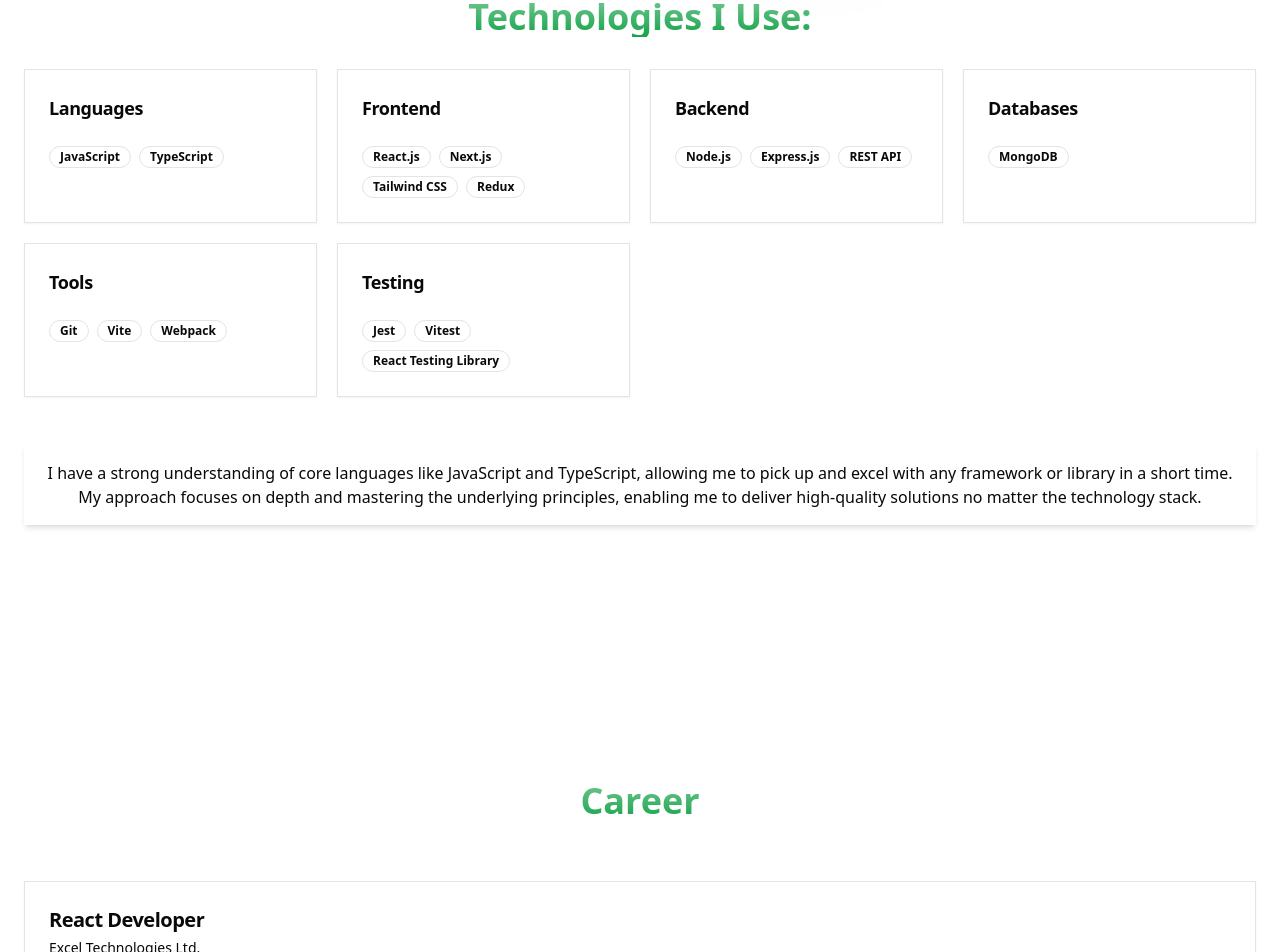
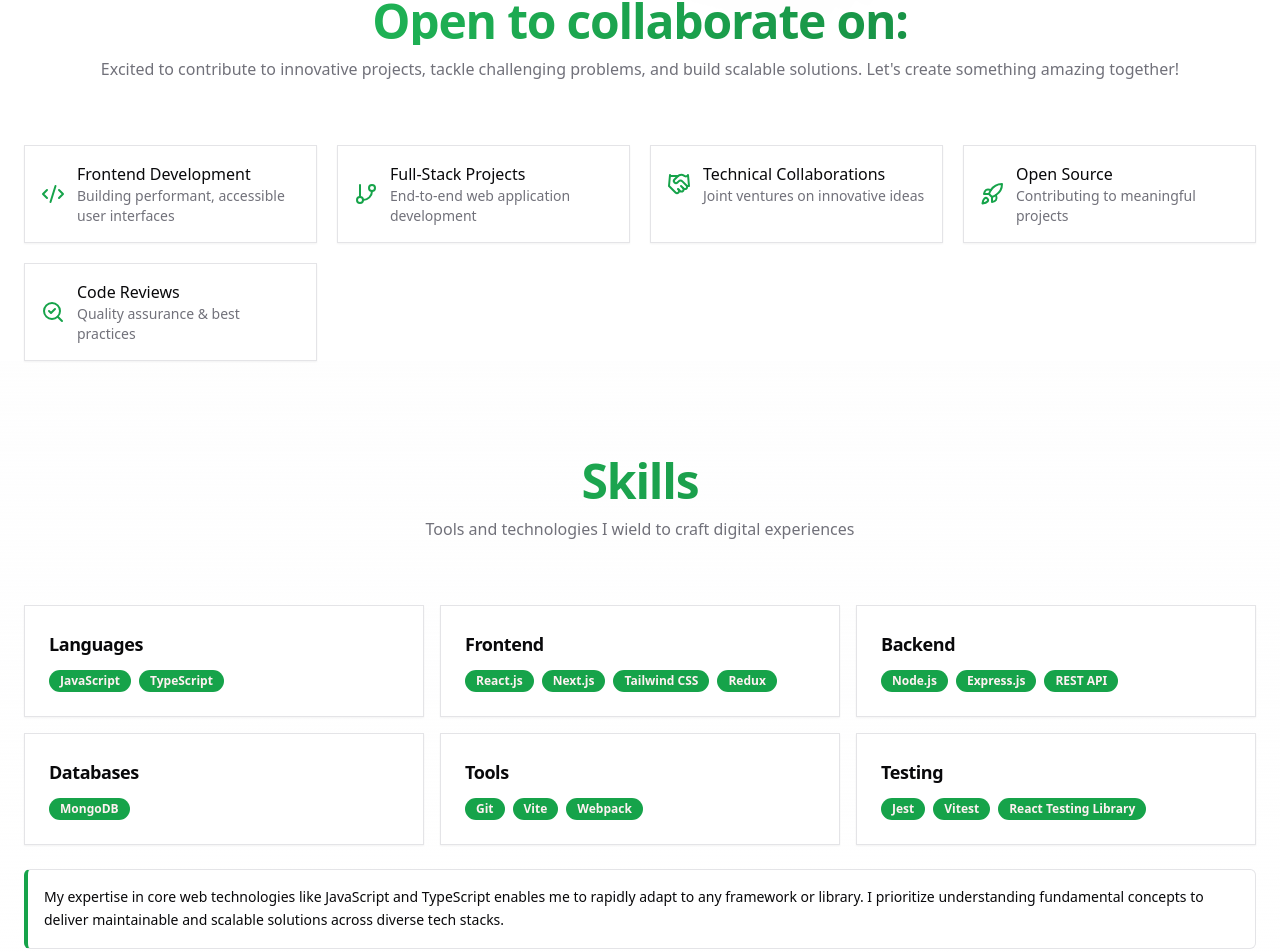
Before and after one commit to eaysin-dev/eaysin-io, a Next.js app: page / in a window 1280 px wide. Shown: the part 988-1940 px from the top of the page. Built offline with nearby package versions, Linux system fonts and the light colour scheme.

Commit message:
change design and add more one section open to work

```diff
--- a/app/page.tsx
+++ b/app/page.tsx
@@ -1,16 +1,18 @@
-import { Careers } from "@/components/sections/Careers";
-import { Footer } from "@/components/sections/footer";
-import { Hero } from "@/components/sections/Hero";
-import { Navbar } from "@/components/sections/Navbar";
-import { Portfolio } from "@/components/sections/projects";
-import { ScrollToTop } from "@/components/sections/ScrollToTop";
-import { Skills } from "@/components/sections/Skills";
+import { Careers } from '@/components/sections/Careers';
+import { Footer } from '@/components/sections/footer';
+import { Hero } from '@/components/sections/Hero';
+import { Navbar } from '@/components/sections/Navbar';
+import { OpenToWork } from '@/components/sections/OpenToWork';
+import { Portfolio } from '@/components/sections/projects';
+import { ScrollToTop } from '@/components/sections/ScrollToTop';
+import { Skills } from '@/components/sections/Skills';
 
 export default function Home() {
   return (
     <>
       <Navbar />
       <Hero />
+      <OpenToWork />
       <Skills />
       {/* <About /> */}
       <Careers />
--- /dev/null
+++ b/components/sections/OpenToWork.tsx
@@ -0,0 +1,64 @@
+import { Code2, GitBranch, Handshake, Rocket, SearchCheck } from 'lucide-react';
+import { Card } from '../ui/card';
+import Header from '../ui/header';
+
+const openToItems = [
+  {
+    icon: <Code2 className='w-6 h-6 text-green-600' />,
+    title: 'Frontend Development',
+    description: 'Building performant, accessible user interfaces',
+  },
+  {
+    icon: <GitBranch className='w-6 h-6 text-green-600' />,
+    title: 'Full-Stack Projects',
+    description: 'End-to-end web application development',
+  },
+  {
+    icon: <Handshake className='w-6 h-6 text-green-600' />,
+    title: 'Technical Collaborations',
+    description: 'Joint ventures on innovative ideas',
+  },
+  {
+    icon: <Rocket className='w-6 h-6 text-green-600' />,
+    title: 'Open Source',
+    description: 'Contributing to meaningful projects',
+  },
+  {
+    icon: <SearchCheck className='w-6 h-6 text-green-600' />,
+    title: 'Code Reviews',
+    description: 'Quality assurance & best practices',
+  },
+];
+
+export const OpenToWork = () => {
+  return (
+    <section id='openToWork' className='container'>
+      <Header
+        title='Open to collaborate on:'
+        description="Excited to contribute to innovative projects, tackle challenging problems, and build scalable solutions. Let's create something amazing together!"
+      />
+
+      {/* Technologies Grid */}
+      <div className='grid grid-cols-1 sm:grid-cols-2 md:grid-cols-2 xl:grid-cols-4 gap-5'>
+        {openToItems.map((item) => (
+          <Card
+            key={item.title}
+            className='p-4 hover:border-green-600/30 transition-colors group'
+          >
+            <div className='flex items-center gap-3'>
+              <span className='group-hover:-translate-y-1 transition-transform'>
+                {item.icon}
+              </span>
+              <div>
+                <h4 className='font-medium'>{item.title}</h4>
+                <p className='text-sm text-muted-foreground'>
+                  {item.description}
+                </p>
+              </div>
+            </div>
+          </Card>
+        ))}
+      </div>
+    </section>
+  );
+};
--- a/components/sections/Skills.tsx
+++ b/components/sections/Skills.tsx
@@ -1,64 +1,167 @@
-import { Badge } from '../ui/badge';
-import { Card, CardContent, CardHeader, CardTitle } from '../ui/card';
+// import { Badge } from '../ui/badge';
+// import { Card, CardContent, CardHeader, CardTitle } from '../ui/card';
 
-// Define a type for the technologies categories
-type Technologies = {
-  languages: string[];
-  frontend: string[];
-  backend: string[];
-  databases: string[];
-  tools: string[];
-  testing: string[];
+// // Define a type for the technologies categories
+// type Technologies = {
+//   languages: string[];
+//   frontend: string[];
+//   backend: string[];
+//   databases: string[];
+//   tools: string[];
+//   testing: string[];
+// };
+
+// // Updated technology categories with the defined type
+// const technologies: Technologies = {
+//   languages: ['JavaScript', 'TypeScript'],
+//   frontend: ['React.js', 'Next.js', 'Tailwind CSS', 'Redux'],
+//   backend: ['Node.js', 'Express.js', 'REST API'],
+//   databases: ['MongoDB'],
+//   tools: ['Git', 'Vite', 'Webpack'],
+//   testing: ['Jest', 'Vitest', 'React Testing Library'],
+// };
+
+// export const Skills = () => {
+//   return (
+//     <section id='skills' className='container pt-24 sm:py-32'>
+//       <h2 className='text-3xl md:text-4xl font-bold bg-gradient-to-b from-primary/60 to-primary text-transparent bg-clip-text mb-8 text-center'>
+//         Technologies I Use:
+//       </h2>
+
+//       {/* Technologies Grid */}
+//       <div className='grid grid-cols-1 sm:grid-cols-2 md:grid-cols-2 xl:grid-cols-4 gap-5'>
+//         {Object.keys(technologies).map((category) => (
+//           <Card key={category} className='hover:shadow-lg transition-shadow'>
+//             <CardHeader>
+//               <CardTitle className='text-lg font-semibold capitalize'>
+//                 {category}
+//               </CardTitle>
+//             </CardHeader>
+//             <CardContent>
+//               <div className='flex flex-wrap gap-2'>
+//                 {technologies[category as keyof Technologies].map(
+//                   (tech, idx) => (
+//                     <Badge key={idx} variant='outline'>
+//                       {tech}
+//                     </Badge>
+//                   ),
+//                 )}
+//               </div>
+//             </CardContent>
+//           </Card>
+//         ))}
+//       </div>
+
+//       <p className='mt-12 text-center text-sm lg:text-base font-medium p-4 rounded-none shadow-md bg-card text-card-foreground'>
+//         I have a strong understanding of core languages like JavaScript and
+//         TypeScript, allowing me to pick up and excel with any framework or
+//         library in a short time. My approach focuses on depth and mastering the
+//         underlying principles, enabling me to deliver high-quality solutions no
+//         matter the technology stack.
+//       </p>
+//     </section>
+//   );
+// };
+
+import { Badge } from '@/components/ui/badge';
+import { Card, CardContent, CardHeader, CardTitle } from '@/components/ui/card';
+import {
+  Code,
+  Database,
+  LayoutDashboard,
+  Server,
+  TestTube2,
+  Wrench,
+} from 'lucide-react';
+import { Callout } from '../ui/callout';
+import Header from '../ui/header';
+
+type TechnologyCategory = {
+  icon: React.ReactNode;
+  color: string;
+  items: string[];
 };
 
-// Updated technology categories with the defined type
-const technologies: Technologies = {
-  languages: ['JavaScript', 'TypeScript'],
-  frontend: ['React.js', 'Next.js', 'Tailwind CSS', 'Redux'],
-  backend: ['Node.js', 'Express.js', 'REST API'],
-  databases: ['MongoDB'],
-  tools: ['Git', 'Vite', 'Webpack'],
-  testing: ['Jest', 'Vitest', 'React Testing Library'],
+const technologyCategories: Record<string, TechnologyCategory> = {
+  languages: {
+    icon: <Code className='w-5 h-5' />,
+    color: 'text-blue-500',
+    items: ['JavaScript', 'TypeScript'],
+  },
+  frontend: {
+    icon: <LayoutDashboard className='w-5 h-5' />,
+    color: 'text-emerald-500',
+    items: ['React.js', 'Next.js', 'Tailwind CSS', 'Redux'],
+  },
+  backend: {
+    icon: <Server className='w-5 h-5' />,
+    color: 'text-purple-500',
+    items: ['Node.js', 'Express.js', 'REST API'],
+  },
+  databases: {
+    icon: <Database className='w-5 h-5' />,
+    color: 'text-rose-500',
+    items: ['MongoDB'],
+  },
+  tools: {
+    icon: <Wrench className='w-5 h-5' />,
+    color: 'text-amber-500',
+    items: ['Git', 'Vite', 'Webpack'],
+  },
+  testing: {
+    icon: <TestTube2 className='w-5 h-5' />,
+    color: 'text-teal-500',
+    items: ['Jest', 'Vitest', 'React Testing Library'],
+  },
 };
 
 export const Skills = () => {
   return (
-    <section id='skills' className='container pt-24 sm:py-32'>
-      <h2 className='text-3xl md:text-4xl font-bold bg-gradient-to-b from-primary/60 to-primary text-transparent bg-clip-text mb-8 text-center'>
-        Technologies I Use:
-      </h2>
+    <section
+      id='skills'
+      className='py-24 bg-gradient-to-b from-muted/10 to-background'
+    >
+      <div className='container'>
+        <Header
+          title='Skills'
+          description='Tools and technologies I wield to craft digital experiences'
+        />
 
-      {/* Technologies Grid */}
-      <div className='grid grid-cols-1 sm:grid-cols-2 md:grid-cols-2 xl:grid-cols-4 gap-5'>
-        {Object.keys(technologies).map((category) => (
-          <Card key={category} className='hover:shadow-lg transition-shadow'>
-            <CardHeader>
+        <div className='grid grid-cols-1 sm:grid-cols-2 md:grid-cols-3 gap-4'>
+          {Object.entries(technologyCategories).map(([category, { items }]) => (
+            <Card
+              key={category}
+              className='hover:shadow-lg transition-all duration-300 group'
+            >
+              <CardHeader className='flex flex-row items-center space-y-0 space-x-3 pb-3'>
                 <CardTitle className='text-lg font-semibold capitalize'>
                   {category}
                 </CardTitle>
               </CardHeader>
-            <CardContent>
-              <div className='flex flex-wrap gap-2'>
-                {technologies[category as keyof Technologies].map(
-                  (tech, idx) => (
-                    <Badge key={idx} variant='outline'>
-                      {tech}
-                    </Badge>
-                  ),
-                )}
-              </div>
+              {/* <Separator className='mb-4' /> */}
+              <CardContent className='flex flex-wrap gap-2'>
+                {items.map((tech) => (
+                  <Badge key={tech}>{tech}</Badge>
+                ))}
               </CardContent>
             </Card>
           ))}
         </div>
 
-      <p className='mt-12 text-center text-sm lg:text-base font-medium p-4 rounded-none shadow-md bg-card text-card-foreground'>
-        I have a strong understanding of core languages like JavaScript and
-        TypeScript, allowing me to pick up and excel with any framework or
-        library in a short time. My approach focuses on depth and mastering the
-        underlying principles, enabling me to deliver high-quality solutions no
-        matter the technology stack.
+        <Callout className='mt-12 mx-auto' type='info'>
+          <div className='flex items-center gap-4'>
+            <div>
+              <p className='text-sm font-medium leading-relaxed'>
+                My expertise in core web technologies like JavaScript and
+                TypeScript enables me to rapidly adapt to any framework or
+                library. I prioritize understanding fundamental concepts to
+                deliver maintainable and scalable solutions across diverse tech
+                stacks.
               </p>
+            </div>
+          </div>
+        </Callout>
+      </div>
     </section>
   );
 };
--- /dev/null
+++ b/components/ui/callout.tsx
@@ -0,0 +1,31 @@
+import { cn } from '@/lib/utils';
+
+interface CalloutProps {
+  icon?: string;
+  children?: React.ReactNode;
+  type?: 'default' | 'warning' | 'danger' | 'info';
+  className?: string;
+}
+
+export function Callout({
+  children,
+  icon,
+  type = 'default',
+  className,
+  ...props
+}: CalloutProps) {
+  return (
+    <div
+      className={cn('my-6 flex items-start rounded-md border border-l-4 p-4', {
+        'border-red-900 bg-red-50': type === 'danger',
+        'border-yellow-900 bg-yellow-50': type === 'warning',
+        'border-l-green-600 bg-background': type === 'info',
+        className,
+      })}
+      {...props}
+    >
+      {icon && <span className='mr-4 text-2xl'>{icon}</span>}
+      <div>{children}</div>
+    </div>
+  );
+}
--- /dev/null
+++ b/components/ui/header.tsx
@@ -0,0 +1,41 @@
+import { cn } from '@/lib/utils';
+
+type Props = {
+  title: string;
+  description?: string;
+  baseClassName?: string;
+  titleClassName?: string;
+  descriptionClassName?: string;
+};
+
+const Header = ({
+  title,
+  description,
+  baseClassName,
+  titleClassName,
+  descriptionClassName,
+}: Props) => {
+  return (
+    <div className={cn('space-y-3 text-center mb-16', { baseClassName })}>
+      <h2
+        className={cn(
+          'text-3xl font-bold tracking-tight lg:text-5xl bg-gradient-to-r from-[#22c55e] to-[#15803d] bg-clip-text text-transparent',
+          { titleClassName },
+        )}
+      >
+        {title}
+      </h2>
+      {description && (
+        <p
+          className={cn('text-muted-foreground mx-auto', {
+            descriptionClassName,
+          })}
+        >
+          {description}
+        </p>
+      )}
+    </div>
+  );
+};
+
+export default Header;
--- a/package.json
+++ b/package.json
@@ -18,7 +18,7 @@
     "@radix-ui/react-icons": "^1.3.0",
     "@radix-ui/react-label": "^2.1.0",
     "@radix-ui/react-navigation-menu": "^1.2.0",
-    "@radix-ui/react-separator": "^1.1.0",
+    "@radix-ui/react-separator": "^1.1.2",
     "@radix-ui/react-slot": "^1.1.0",
     "@radix-ui/react-tabs": "^1.1.0",
     "@radix-ui/react-toast": "^1.2.2",
```
Also changed, not shown: components/sections/Hero.tsx (+14 -13 lines), components/ui/separator.tsx (added, +31 -0 lines), 1 other file (tests, documents, lock files or other folders). Lines whose indentation alone changed are shown as unchanged.
